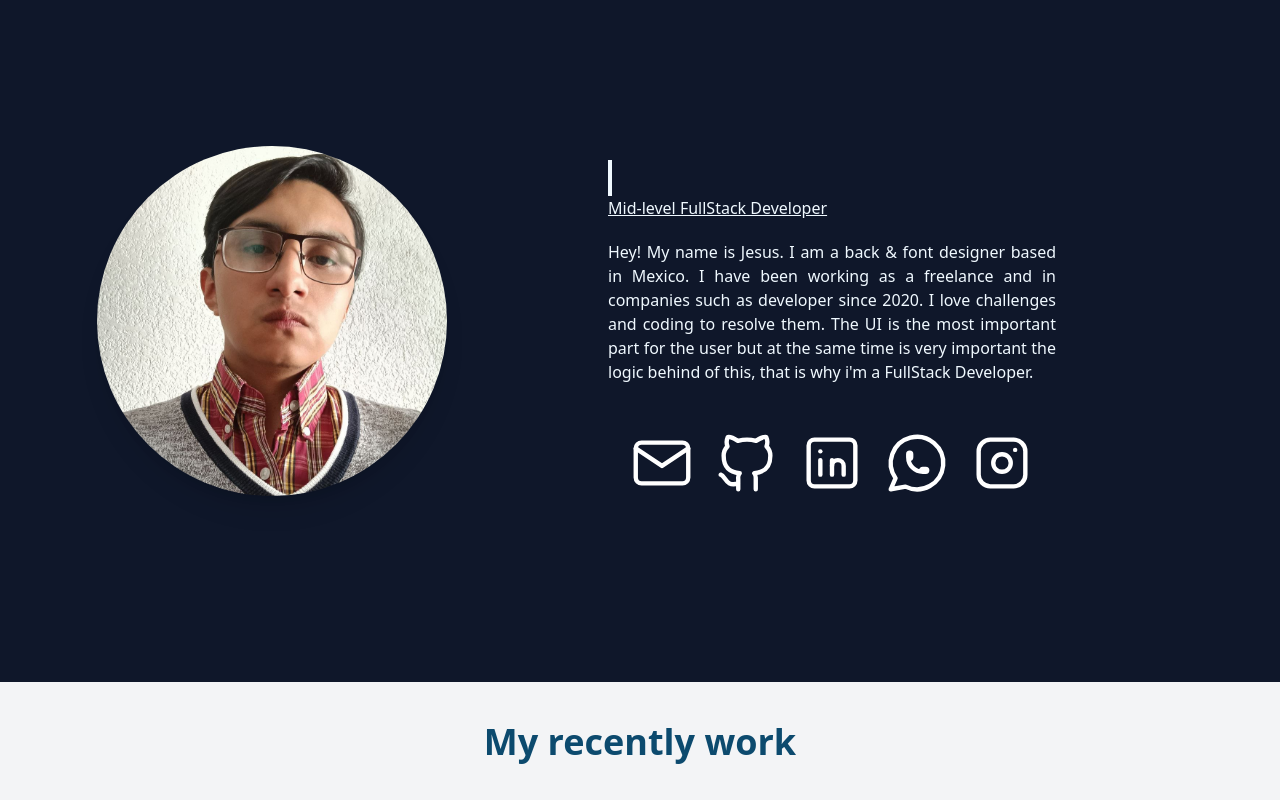
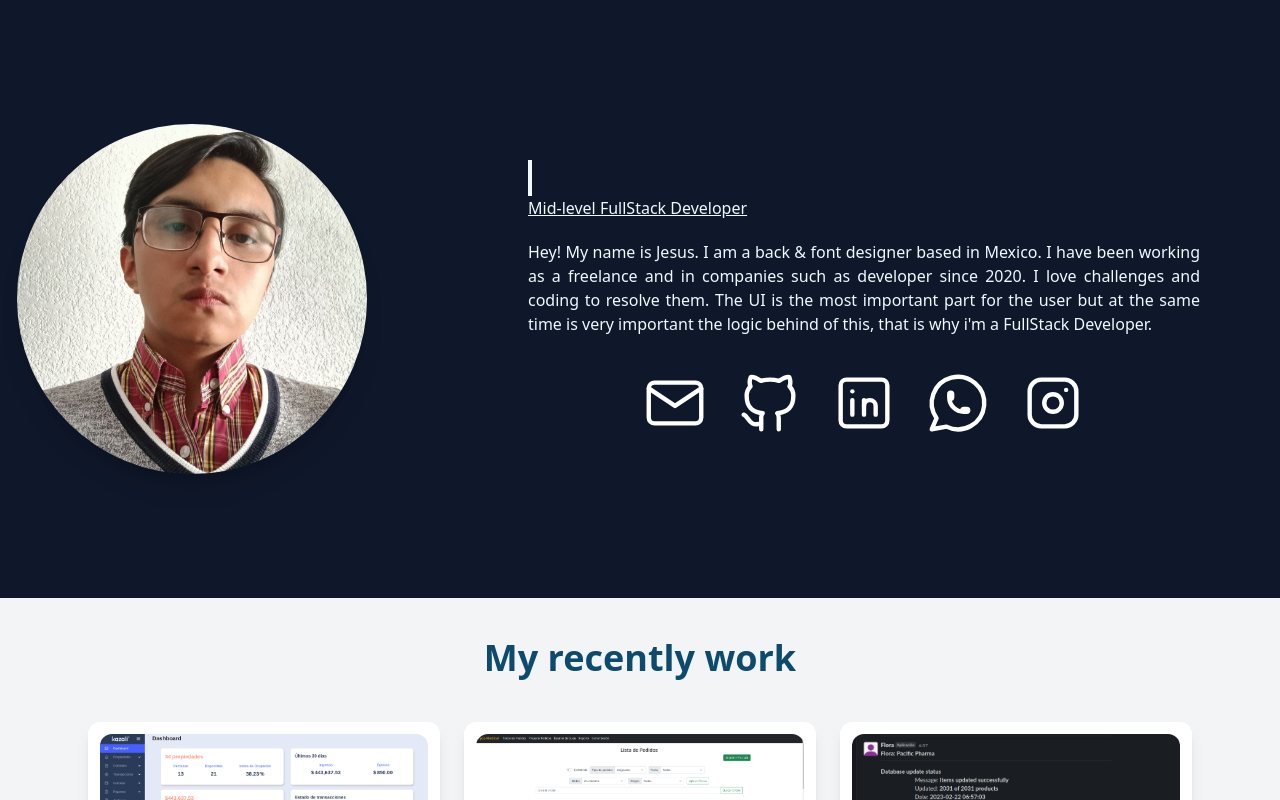
Before and after one commit to H4ckerman666/portfolio, a Vue app: page / in a window 1280 px wide. Shown: the top 800 px of the page. Built offline with nearby package versions, Linux system fonts and the light colour scheme.

Commit message:
add responsive details

```diff
--- a/src/components/AboutMe.vue
+++ b/src/components/AboutMe.vue
@@ -2,8 +2,10 @@
 import Social from "../components/Social.vue";
 </script>
 <template>
-  <div class="md:flex flex-row m-20">
-    <div class="w-full md:w-2/5 flex justify-center items-center mb-10">
+  <div class="lg:flex flex-row m-20 min-[1200px]:mx-auto">
+    <div
+      class="w-full sm:mx-auto lg:m-0 md:w-2/5 flex justify-center items-center mb-10"
+    >
       <div class="relative">
         <img
           src="/images/Yisus.jpg"
@@ -11,7 +13,9 @@ import Social from "../components/Social.vue";
         />
       </div>
     </div>
-    <div class="text-sky-50 md:w-2/5 mx-auto md:m-20">
+    <div
+      class="text-sky-50 sm:w-4/5 lg:w-3/5 min-[1450px]:w-2/5 min-[1450px]:ml-5 mx-auto lg:m-20"
+    >
       <h1
         class="text-3xl font-bold block font-family: ui-monospace whitespace-nowrap"
       >
@@ -24,8 +28,8 @@ import Social from "../components/Social.vue";
         since 2020. I love challenges and coding to resolve them. The UI is the
         most important part for the user but at the same time is very important
         the logic behind of this, that is why i'm a FullStack Developer.
-        <Social />
       </p>
+      <Social />
     </div>
   </div>
 </template>
@@ -41,20 +45,8 @@ import Social from "../components/Social.vue";
     animation-iteration-count: infinite;
     overflow: hidden;
   }
-
-  @keyframes typing {
-    from {
-      width: 0;
-    }
-  }
-
-  @keyframes blink {
-    50% {
-      border-color: transparent;
-    }
-  }
 }
-@media (min-width: 600px) {
+@media (min-width: 601px) {
   h1 {
     display: block;
     font-family: monospace;
@@ -65,17 +57,16 @@ import Social from "../components/Social.vue";
     animation-iteration-count: infinite;
     overflow: hidden;
   }
+}
+@keyframes typing {
+  from {
+    width: 0;
+  }
+}
 
-  @keyframes typing {
-    from {
-      width: 0;
-    }
-  }
-
-  @keyframes blink {
-    50% {
-      border-color: transparent;
-    }
+@keyframes blink {
+  50% {
+    border-color: transparent;
   }
 }
 </style>
--- a/src/components/Social.vue
+++ b/src/components/Social.vue
@@ -1,12 +1,11 @@
 <template>
   <div
-    class="mx-auto grid max-w-6xl grid-cols-2 gap-6 p-6 lg:grid-cols-5 mt-5 justify-items-center"
+    class="mx-auto grid max-w-xs lg:max-w-md grid-cols-2 gap-6 pt-3 lg:grid-cols-5 mt-10 lg:mt-5 justify-items-center"
   >
     <a
       href="mailto:jesusroblesduana@gmail.com"
       target="_blank"
       rel="noopener noreferrer"
-      class="mx-3"
     >
       <svg
         xmlns="http://www.w3.org/2000/svg"
@@ -29,7 +28,6 @@
       href="https://github.com/H4ckerman666"
       target="_blank"
       rel="noopener noreferrer"
-      class="mx-3"
     >
       <svg
         xmlns="http://www.w3.org/2000/svg"
@@ -53,7 +51,6 @@
       href="https://www.linkedin.com/in/jesus-roblesd/"
       target="_blank"
       rel="noopener noreferrer"
-      class="mx-3"
     >
       <svg
         xmlns="http://www.w3.org/2000/svg"
@@ -79,7 +76,6 @@
       href="https://wa.me/+525567456977"
       target="_blank"
       rel="noopener noreferrer"
-      class="mx-3"
     >
       <svg
         xmlns="http://www.w3.org/2000/svg"
@@ -104,7 +100,7 @@
       href="https://www.instagram.com/h4ckerman.dev/"
       target="_blank"
       rel="noopener noreferrer"
-      class="mx-3 col-span-2 lg:col-span-1"
+      class="col-span-2 lg:col-span-1"
     >
       <svg
         xmlns="http://www.w3.org/2000/svg"
--- a/src/style.css
+++ b/src/style.css
@@ -5,3 +5,28 @@
 body {
     background-color: rgb(15 23 42/1)
 }
+
+@layer components {
+    .typing {
+        display: block;
+        font-family: monospace;
+        white-space: nowrap;
+        border-right: 4px solid;
+        width: 24ch;
+        animation: typing 3s steps(24), blink 0.5s infinite step-end alternate;
+        animation-iteration-count: infinite;
+        overflow: hidden;
+    }
+
+    @keyframes typing {
+        from {
+            width: 0;
+        }
+    }
+
+    @keyframes blink {
+        50% {
+            border-color: transparent;
+        }
+    }
+}
```
